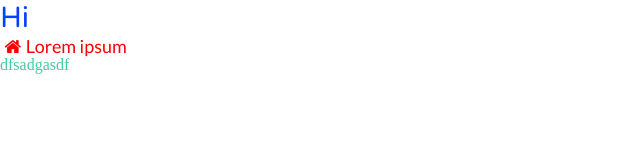
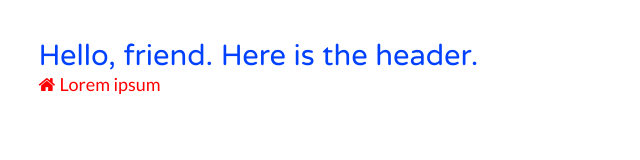
Before and after one commit to courthendricks/cssSandbox, a website: page index.html in a window 1280 px wide. Shown: the whole page, without its empty margins (0-640 px from the left). Drawn offline with Linux system fonts and the light colour scheme.

Commit message:
- Cleaning up content - Trying out Compass selector helpers - Setting up Susy’s defaults

```diff
--- a/_/components/sass/_base.scss
+++ b/_/components/sass/_base.scss
@@ -1,8 +1,17 @@
+//base stylesheet is for general, basic styles
+
 @import url("http://fonts.googleapis.com/css?family=Varela+Round");
 
 @import url('http://fonts.googleapis.com/css?family=Lato:400,700,400italic');
 
 @import url('http://netdna.bootstrapcdn.com/font-awesome/4.0.3/css/font-awesome.css');
+
+
+#{headings()} {
+	font-family: $font-primary;
+}
+//this is an example of a compass selector helper, targeting all headers
+
 
 h1 {
 	font:normal 1.82em $font-primary;
@@ -15,5 +24,5 @@ p {
 }
 
 .fa {
-	margin: 0 .25em;
+	margin-right: .25em;
 }
--- a/_/components/sass/_layout.scss
+++ b/_/components/sass/_layout.scss
@@ -0,0 +1,14 @@
+//layout stylesheet is for overall structure and *gasp* layout!
+
+//Susy Setup ---------------------------------------------------
+$total-columns: 12;
+$column-width: 4em;
+$gutter-width: 1em;
+$grid-padding: $gutter-width;
+
+@include border-box-sizing;
+
+
+.layout {
+	padding: 3%;
+} //layout
--- a/_/components/sass/_modules.scss
+++ b/_/components/sass/_modules.scss
@@ -0,0 +1,7 @@
+//modules stylesheet is for component or section styles
+
+.kittenSection {
+	@include clearfix;
+
+}
+//any section with this class & w/floated items will be clearfixed
--- a/_/components/sass/_variables.scss
+++ b/_/components/sass/_variables.scss
@@ -7,3 +7,5 @@ $typog2: #7d7d7d;
 
 $font-primary: 'Varela Round', Helvetica, Arial, sans-serif;
 $font-secondary: 'Lato', Helvetica, Arial, sans-serif;
+
+$default-border-radius: 5px;
--- a/_/components/sass/style.scss
+++ b/_/components/sass/style.scss
@@ -1,6 +1,6 @@
 @import "compass";
 @import "compass/reset";
-//@import "susy";
+@import "susy";
 
 @import "variables";
 @import "mixins";
--- a/index.html
+++ b/index.html
@@ -7,12 +7,13 @@
 	</head>
 
 	<body>
-		<h1>Hi</h1>
+	<article class="layout">
+		<h1>Hello, friend. Here is the header.</h1>
 		<p><i class="fa fa-home"></i>Lorem ipsum</p>
-		dfsadgasdf
+
 		<script src="_/js/script.js"></script>
 		<script src="http://localhost:35729/livereload.js"></script>
-
+	</article>
 	</body>
 
 </html>
```
Also changed, not shown: _/css/style.css, 1 other file.
